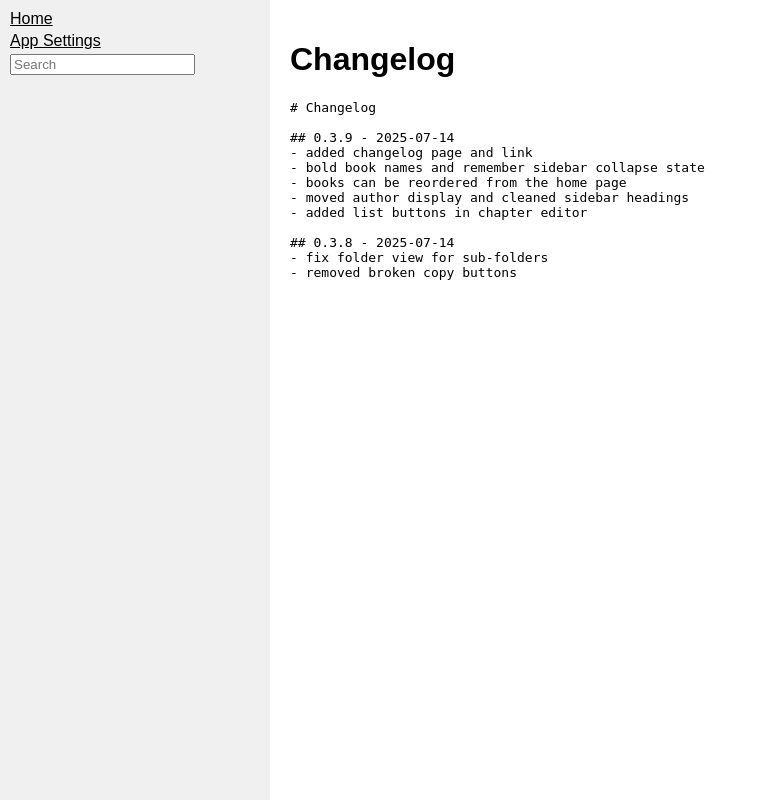
After one commit to calaquin/calwriter, a Flask app: page /changelog in a window 1280 px wide. The commit adds this page. Shown: the whole page, without its empty margins (0-757 px from the left). Run offline with Flask 3, Linux system fonts and the light colour scheme; some libraries are stand-ins or nearby versions.

Commit message:
Add changelog and sidebar improvements

```diff
--- a/app.py
+++ b/app.py
@@ -20,7 +20,7 @@ app = Flask(__name__)
 app.secret_key = 'change-this'
 
 # Application version
-VERSION = "0.3.8"
+VERSION = "0.3.9"
 app.jinja_env.globals['app_version'] = VERSION
 
 DATA_DIR = os.environ.get('DATA_DIR', os.path.join(os.getcwd(), 'data'))
@@ -193,6 +193,16 @@ def list_subfolders(folder: str):
     return ordered + remaining
 
 
+def list_books():
+    path = DATA_DIR
+    books = [f for f in os.listdir(path) if os.path.isdir(os.path.join(path, f))]
+    order = load_order('').get('folders', [])
+    ordered = [b for b in order if b in books]
+    remaining = [b for b in books if b not in ordered]
+    remaining.sort(key=lambda n: os.path.getctime(os.path.join(path, n)))
+    return ordered + remaining
+
+
 def note_filename(chapter: str) -> str:
     """Return the standard notes filename for a chapter."""
     return f"{chapter.replace(' ', '_')}_notes.txt"
@@ -211,6 +221,7 @@ def list_notes(folder: str, chapter: str):
 app.jinja_env.globals['list_chapters'] = list_chapters
 app.jinja_env.globals['list_notes'] = list_notes
 app.jinja_env.globals['list_subfolders'] = list_subfolders
+app.jinja_env.globals['list_books'] = list_books
 
 
 @app.context_processor
@@ -250,8 +261,7 @@ def write_author(folder: str, text: str) -> None:
 
 @app.route('/')
 def index():
-    folders = [f for f in os.listdir(DATA_DIR) if os.path.isdir(os.path.join(DATA_DIR, f))]
-    folders.sort(key=lambda n: os.path.getctime(os.path.join(DATA_DIR, n)))
+    folders = list_books()
     return render_template('index.html', folders=folders)
 
 
@@ -285,6 +295,10 @@ def create_folder():
         return redirect(url_for('index'))
     path = os.path.join(DATA_DIR, name)
     os.makedirs(path, exist_ok=True)
+    order = load_order('')
+    if name not in order.get('folders', []):
+        order.setdefault('folders', []).append(name)
+        save_order('', order)
     return redirect(url_for('view_folder', folder=name))
 
 
@@ -306,6 +320,30 @@ def delete_folder(folder):
         flash('Book not found')
     if parent:
         return redirect(url_for('view_folder', folder=parent))
+    else:
+        order = load_order('')
+        bname = os.path.basename(folder_name)
+        if bname in order.get('folders', []):
+            order['folders'].remove(bname)
+            save_order('', order)
+    return redirect(url_for('index'))
+
+
+@app.route('/books/reorder', methods=['POST'])
+def reorder_books():
+    """Reorder top level books."""
+    name = request.form.get('item_name')
+    direction = request.form.get('direction')
+    order = load_order('')
+    items = order.get('folders', [])
+    if name in items:
+        idx = items.index(name)
+        if direction == 'up' and idx > 0:
+            items[idx], items[idx-1] = items[idx-1], items[idx]
+        elif direction == 'down' and idx < len(items)-1:
+            items[idx], items[idx+1] = items[idx+1], items[idx]
+        order['folders'] = items
+        save_order('', order)
     return redirect(url_for('index'))
 
 
@@ -351,6 +389,13 @@ def folder_settings(folder):
                         idx = parent_order['folders'].index(old)
                         parent_order['folders'][idx] = new_name
                         save_order(parent, parent_order)
+                else:
+                    root_order = load_order('')
+                    old = folder_name.split('/')[-1]
+                    if old in root_order.get('folders', []):
+                        idx = root_order['folders'].index(old)
+                        root_order['folders'][idx] = new_name
+                        save_order('', root_order)
                 folder_name = os.path.join(os.path.dirname(folder_name), new_name).strip('/')
                 path = new_path
                 flash('Book renamed')
@@ -381,8 +426,7 @@ def view_folder(folder):
     subfolders = list_subfolders(folder_name)
     description = read_description(folder_name)
     author = read_author(folder_name)
-    folders = [f for f in os.listdir(DATA_DIR) if os.path.isdir(os.path.join(DATA_DIR, f))]
-    folders.sort(key=lambda n: os.path.getctime(os.path.join(DATA_DIR, n)))
+    folders = list_books()
     return render_template('folder.html', folder=folder_name, chapters=chapters, subfolders=subfolders, folders=folders, description=description, author=author)
 
 
@@ -423,8 +467,7 @@ def view_chapter(folder, chapter):
         with open(notes_file) as f:
             notes_text = f.read()
 
-    folders = [f for f in os.listdir(DATA_DIR) if os.path.isdir(os.path.join(DATA_DIR, f))]
-    folders.sort(key=lambda n: os.path.getctime(os.path.join(DATA_DIR, n)))
+    folders = list_books()
     chapters = list_chapters(folder_name)
     return render_template(
         'chapter.html',
@@ -639,8 +682,7 @@ def folder_stats(folder):
         sorted_days = [d for d in sorted_days if d >= cutoff]
     chart_labels = sorted(sorted_days)
     chart_data = [words_per_day[d] for d in chart_labels]
-    folders = [f for f in os.listdir(DATA_DIR) if os.path.isdir(os.path.join(DATA_DIR, f))]
-    folders.sort(key=lambda n: os.path.getctime(os.path.join(DATA_DIR, n)))
+    folders = list_books()
     return render_template(
         'stats.html',
         folder=folder_name,
@@ -651,6 +693,17 @@ def folder_stats(folder):
         chart_data=chart_data,
         days=days,
     )
+
+
+@app.route('/changelog')
+def changelog_page():
+    """Display the changelog markdown."""
+    path = os.path.join(os.path.dirname(__file__), 'CHANGELOG.md')
+    content = ''
+    if os.path.isfile(path):
+        with open(path) as f:
+            content = f.read()
+    return render_template('changelog.html', content=content)
 
 
 @app.route('/search')
@@ -674,8 +727,7 @@ def search():
                         text = nf.read()
                     if qlower in text.lower():
                         results.append({'folder': rel, 'chapter': chap, 'type': 'notes'})
-    folders = [f for f in os.listdir(DATA_DIR) if os.path.isdir(os.path.join(DATA_DIR, f))]
-    folders.sort(key=lambda n: os.path.getctime(os.path.join(DATA_DIR, n)))
+    folders = list_books()
     return render_template('search.html', q=query, results=results, folders=folders)
 
 
--- a/static/editor.js
+++ b/static/editor.js
@@ -5,6 +5,11 @@ function toggleTree(el) {
     const li = el.closest('li');
     if (li) {
         li.classList.toggle('collapsed');
+        const path = li.dataset.path;
+        if (path) {
+            const collapsed = li.classList.contains('collapsed');
+            localStorage.setItem('collapsed:' + path, collapsed ? '1' : '0');
+        }
     }
 }
 function prepareChapter() {
@@ -22,6 +27,12 @@ function updateWordCount() {
 
 
 document.addEventListener('DOMContentLoaded', () => {
+    document.querySelectorAll('#sidebar .tree-item').forEach(li => {
+        const path = li.dataset.path;
+        if (path && localStorage.getItem('collapsed:' + path) === '1') {
+            li.classList.add('collapsed');
+        }
+    });
     const editor = document.getElementById('chapter_editor');
     if (editor) {
         let timeout;
--- a/static/style.css
+++ b/static/style.css
@@ -92,6 +92,7 @@ body.dark {
 .tree .toggle::before { content: '\25BC'; }
 .tree li.collapsed > .item-line > .toggle::before { content: '\25B6'; }
 .tree li.collapsed > ul { display: none; }
+.tree > li > .item-line > a { font-weight: bold; }
 
 .app-title {
     margin: 0 0 0.5em 0;
--- /dev/null
+++ b/templates/changelog.html
@@ -0,0 +1,6 @@
+{% extends "layout.html" %}
+{% block title %}Changelog{% endblock %}
+{% block content %}
+<h1>Changelog</h1>
+<pre>{{ content }}</pre>
+{% endblock %}
--- a/templates/chapter.html
+++ b/templates/chapter.html
@@ -9,6 +9,8 @@
         <button type="button" onclick="execCmd('bold')">B</button>
         <button type="button" onclick="execCmd('italic')">I</button>
         <button type="button" onclick="execCmd('underline')">U</button>
+        <button type="button" onclick="execCmd('insertUnorderedList')">&bull;</button>
+        <button type="button" onclick="execCmd('insertOrderedList')">1.</button>
       </div>
       <div id="chapter_editor" contenteditable="true" data-save-url="{{ url_for('autosave_chapter', folder=folder, chapter=chapter) }}">{{ chapter_html|safe }}</div>
       <input type="hidden" name="text" id="chapter_text" />
@@ -16,7 +18,6 @@
   </div>
   <div id="notes_sidebar">
     <p>Words: <span id="word_count">0</span></p>
-    <h2>Notes</h2>
     {% if notes_text %}
     <p><a href="{{ url_for('download_note', folder=folder, chapter=chapter) }}">Download Notes</a></p>
     {% endif %}
--- a/templates/layout.html
+++ b/templates/layout.html
@@ -12,11 +12,10 @@
   <form action="{{ url_for('search') }}" method="get" id="search_form">
     <input type="text" name="q" placeholder="Search" />
   </form>
-  <h2>Books</h2>
-  {% macro render_tree(path) %}
+  {% macro render_tree(path, level=0) %}
   {% set subs = list_subfolders(path) %}
   {% set chaps = list_chapters(path) %}
-  <li class="tree-item{% if subs or chaps %} collapsible{% endif %}">
+  <li class="tree-item{% if subs or chaps %} collapsible{% endif %}{% if level == 0 %} book-root{% endif %}" data-path="{{ path }}">
     <div class="item-line">
       {% if subs or chaps %}<span class="toggle" onclick="toggleTree(this)"></span>{% endif %}
       <a href="/folder/{{ path }}">{{ path.split('/')[-1] }}</a>
@@ -24,7 +23,7 @@
     {% if subs or chaps %}
     <ul>
       {% for s in subs %}
-        {{ render_tree(path ~ '/' ~ s) }}
+        {{ render_tree(path ~ '/' ~ s, level+1) }}
       {% endfor %}
       {% for c in chaps %}
         <li class="tree-item"><a href="/folder/{{ path }}/chapter/{{ c }}">{{ c }}</a></li>
@@ -36,7 +35,7 @@
 
   <ul class="tree">
     {% for f in folders %}
-      {{ render_tree(f) }}
+      {{ render_tree(f, 0) }}
     {% endfor %}
   </ul>
 </div>
```
Also changed, not shown: templates/folder.html (+4 -4 lines), templates/index.html (+9 -1 lines), CHANGELOG.md (added), README.md.
